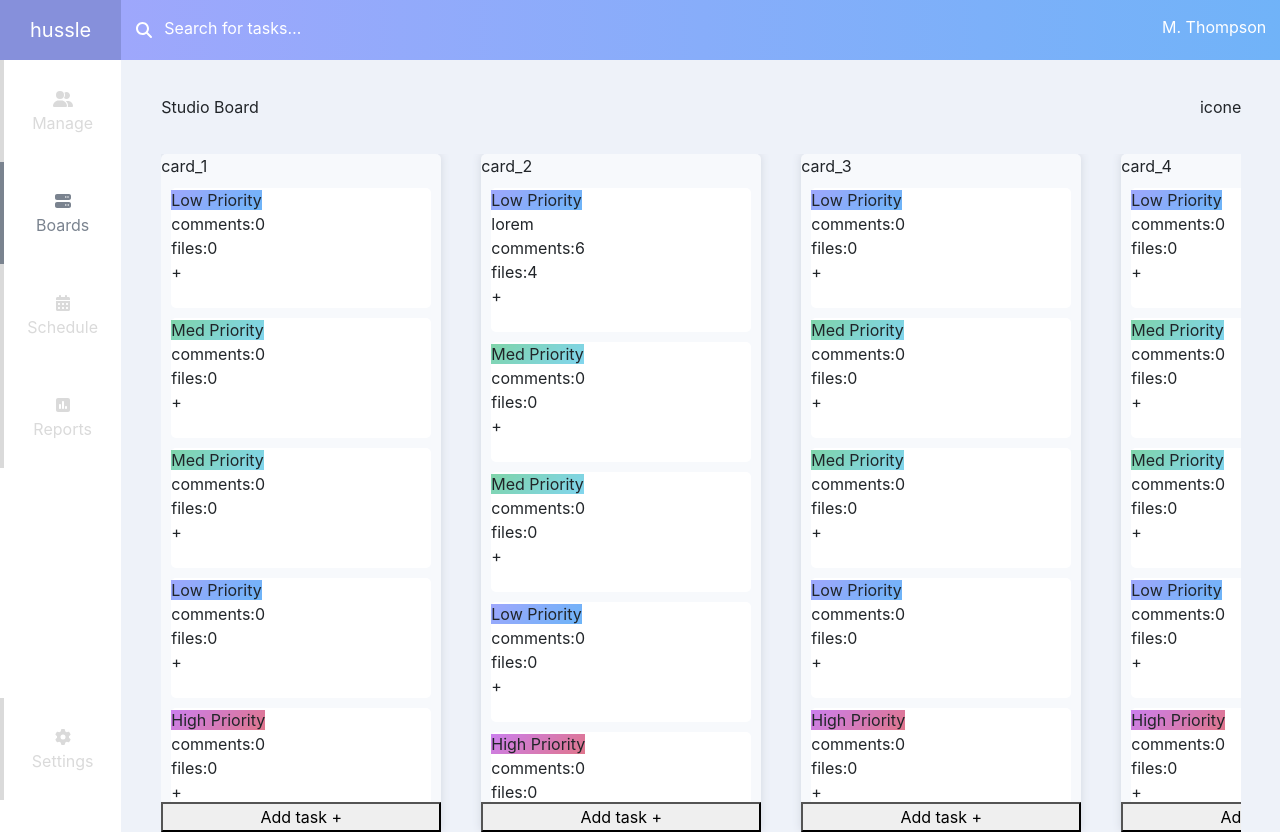
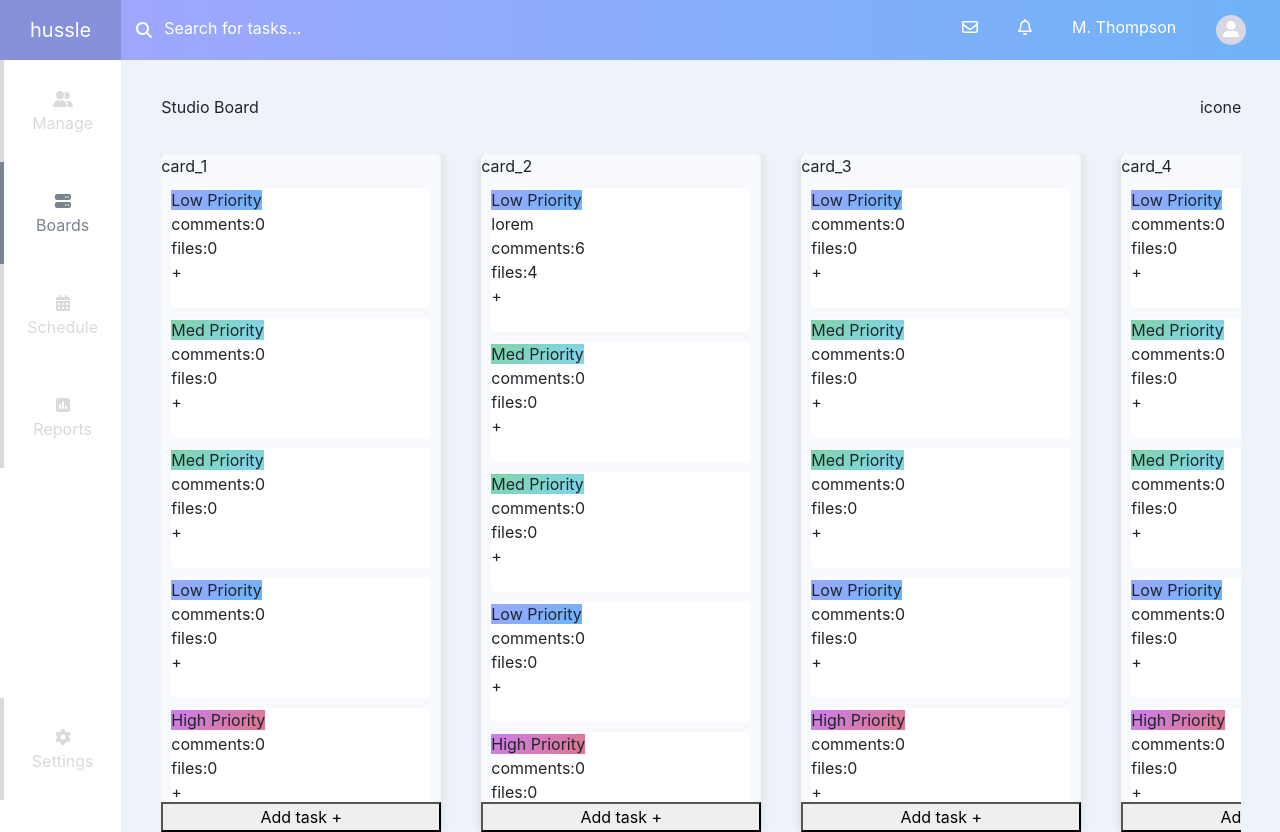
Before and after one commit to skorovDev/test_admin_page_vue2, a Vue app: page / in a window 1280 px wide. Built offline with nearby package versions, Linux system fonts and the light colour scheme.

Commit message:
header bar style

```diff
--- a/src/awesome-font.js
+++ b/src/awesome-font.js
@@ -8,10 +8,12 @@ import {
   faCalendarDays,
   faSquarePollVertical,
   faGear,
-  faMagnifyingGlass
-} from "@fortawesome/free-solid-svg-icons";
-import { faBell } from "@fortawesome/free-regular-svg-icons";
+  faMagnifyingGlass,faUserLarge
 
 
-library.add(faUserGroup, faServer, faCalendarDays, faSquarePollVertical, faGear, faBell, faMagnifyingGlass);
+} from "@fortawesome/free-solid-svg-icons";
+import { faBell,faEnvelope } from "@fortawesome/free-regular-svg-icons";
+
+
+library.add(faUserGroup, faServer, faCalendarDays, faSquarePollVertical, faGear, faMagnifyingGlass, faEnvelope,faBell,faUserLarge );
 Vue.component("font-awesome-icon", FontAwesomeIcon);
--- a/src/components/VHeader.vue
+++ b/src/components/VHeader.vue
@@ -10,7 +10,19 @@
       </div>
     </div>
 
-    <div>M. Thompson</div>
+    <div class="header-item ">
+      <div class="header-item-envelope">
+        <font-awesome-icon :icon="['far','envelope']" />
+      </div>
+      <div class="header-item-bell">
+        <font-awesome-icon :icon="['far','bell']" />
+      </div>
+      <div class="header-item-name"> M. Thompson</div>
+      <div class="header-item-user">
+        <font-awesome-icon icon="user-large" />
+      </div>
+
+    </div>
   </div>
 </template>
 
@@ -71,6 +83,38 @@ export default {
       }
     }
   }
+
+  .header-item {
+    display: flex;
+
+    &-envelope {
+      margin: 0 20px;
+    }
+
+    &-bell {
+      margin: 0 20px;
+
+    }
+
+    &-name {
+      margin: 0 20px;
+
+    }
+
+    &-user {
+      text-align: center;
+      padding-top: 2px;
+      margin: 0 20px;
+      height: 30px;
+      width: 30px;
+      border-radius: 50px;
+      background: #D8D8E4;
+
+      :hover {
+        cursor: pointer;
+      }
+    }
+  }
 }
 
 
```
